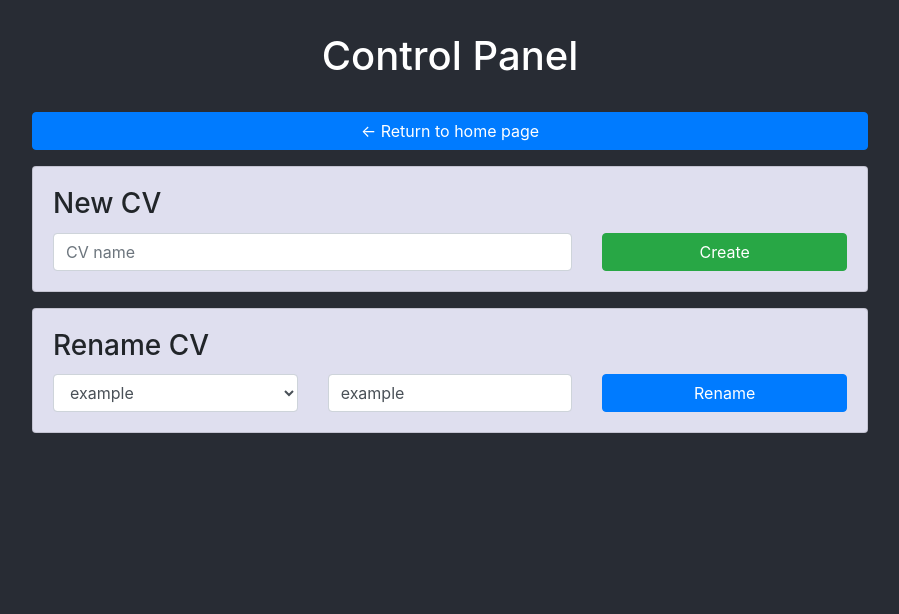
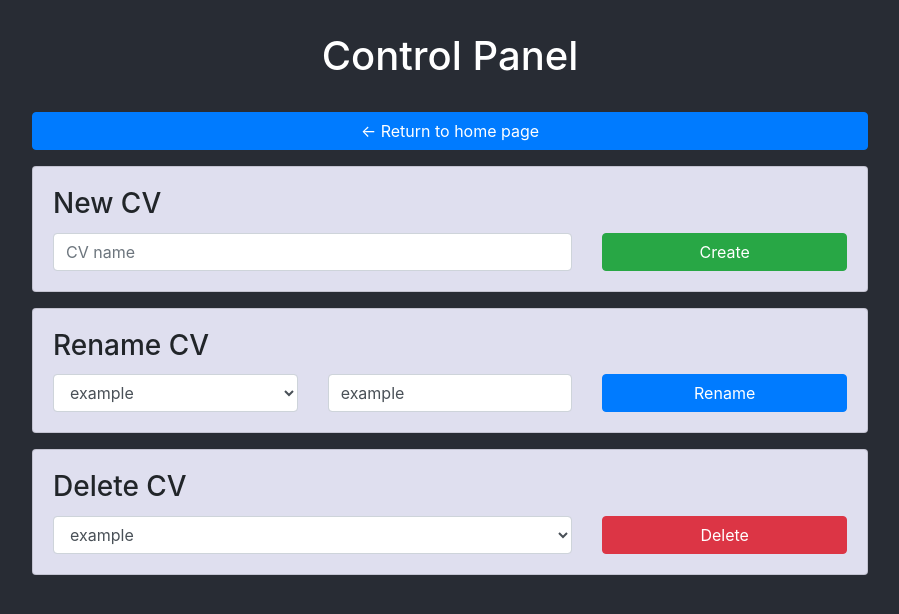
Before and after one commit to WKHAllen/BuildMyCV, a React (Create React App) app: page /control in a window 1280 px wide. Shown: the top 614 px of the page, without its empty margins (190-1089 px from the left). Built offline with nearby package versions, Linux system fonts and the light colour scheme.

Commit message:
Add CV delete button

```diff
--- a/src/components/App.tsx
+++ b/src/components/App.tsx
@@ -56,6 +56,7 @@ export default class App extends React.Component<AppProps, AppState> {
 		this.selectCV = this.selectCV.bind(this);
 		this.createCV = this.createCV.bind(this);
 		this.renameCV = this.renameCV.bind(this);
+		this.deleteCV = this.deleteCV.bind(this);
 	}
 
 	componentDidMount() {
@@ -101,7 +102,8 @@ export default class App extends React.Component<AppProps, AppState> {
 							openCV={this.state.openCV}
 							selectCV={this.selectCV}
 							createCV={this.createCV}
-							renameCV={this.renameCV} />
+							renameCV={this.renameCV}
+							deleteCV={this.deleteCV} />
 					</Route>
 					<Route exact path="/export">
 						<Export
@@ -188,6 +190,19 @@ export default class App extends React.Component<AppProps, AppState> {
 		});
 	}
 
+	private deleteCV(cvName: string): void {
+		if (cvName !== 'example') {
+			cvedit.deleteCV(cvName);
+			const cvOptions = cvedit.getCVNames();
+			const openCV = cvOptions[0];
+			cvedit.setOpen(openCV);
+			this.setState({
+				cvOptions: cvOptions,
+				openCV: openCV
+			});
+		}
+	}
+
 	private duplicate(object: any): any {
 		return JSON.parse(JSON.stringify(object));
 	}
--- a/src/components/ControlPanel.tsx
+++ b/src/components/ControlPanel.tsx
@@ -10,12 +10,14 @@ export interface ControlPanelProps {
 	selectCV: (cvName: string) => void;
 	createCV: (cvName: string) => void;
 	renameCV: (cvName: string, newCVName: string) => void;
+	deleteCV: (cvName: string) => void;
 }
 
 export interface ControlPanelState {
 	newCVName: string;
 	selectedRenameCV: string;
 	renamedCVName: string;
+	selectedDeleteCV: string;
 }
 
 export default class ControlPanel extends React.Component<ControlPanelProps, ControlPanelState> {
@@ -25,7 +27,8 @@ export default class ControlPanel extends React.Component<ControlPanelProps, Con
 		this.state = {
 			newCVName: '',
 			selectedRenameCV: props.openCV,
-			renamedCVName: props.openCV
+			renamedCVName: props.openCV,
+			selectedDeleteCV: props.openCV
 		};
 	}
 
@@ -71,7 +74,7 @@ export default class ControlPanel extends React.Component<ControlPanelProps, Con
 								<div className="col-4">
 									<ControlledSelect
 										className="form-control"
-										id="cv-select"
+										id="rename-cv-select"
 										options={this.arrayToMap(this.props.cvOptions)}
 										value={this.state.selectedRenameCV}
 										onChange={(event) => this.setState({
@@ -99,40 +102,30 @@ export default class ControlPanel extends React.Component<ControlPanelProps, Con
 						</form>
 					</div>
 				</div>
-				{/* <div className="ControlPanel-Row row">
-					<div className="col-6">
+				<div className="ControlPanel-Card card mb-3">
+					<div className="card-body">
+						<h3 className="card-title">Delete CV</h3>
+						<form onSubmit={(event) => this.onDeleteCVSubmit(event)}>
+							<div className="row">
+								<div className="col-8">
 									<ControlledSelect
 										className="form-control"
-							id="cv-select"
+										id="delete-cv-select"
 										options={this.arrayToMap(this.props.cvOptions)}
-							value={this.props.openCV} />
+										value={this.state.selectedDeleteCV}
+										onChange={(event) => this.setState({ selectedDeleteCV: event.target.value })} />
 								</div>
-					<div className="col-6">
+								<div className="col-4">
 									<button
-							type="button"
-							className="btn btn-success btn-block"
-							data-toggle="modal"
-							data-target="#exampleModal">
-								New CV
+										type="submit"
+										className="btn btn-danger btn-block">
+											Delete
 									</button>
 								</div>
 							</div>
-				<div className="ControlPanel-Row row">
-					<div className="col-6">
-						<button
-							type="button"
-							className="btn btn-warning btn-block">
-								Rename CV
-						</button>
+						</form>
 					</div>
-					<div className="col-6">
-						<button
-							type="button"
-							className="btn btn-danger btn-block">
-								Delete CV
-						</button>
 				</div>
-				</div> */}
 			</div>
 		);
 	}
@@ -154,6 +147,12 @@ export default class ControlPanel extends React.Component<ControlPanelProps, Con
 		this.props.selectCV(this.state.renamedCVName);
 	}
 
+	private onDeleteCVSubmit(event: React.FormEvent<HTMLFormElement>): void {
+		event.preventDefault();
+
+		this.props.deleteCV(this.state.selectedDeleteCV);
+	}
+
 	private arrayToMap(arr: any[]): any {
 		let arrayMap: any = {};
 		for (const value of arr) {
--- a/src/cvedit.ts
+++ b/src/cvedit.ts
@@ -70,6 +70,12 @@ export function renameCV(cvName: string, newCVName: string): void {
 
 export function deleteCV(cvName: string): void {
 	localStorage.removeItem(cvKeyPrefix + cvName);
+	let cvNames = getCVNames();
+	const nameIndex = cvNames.indexOf(cvName);
+	if (nameIndex !== -1) {
+		cvNames.splice(nameIndex, 1);
+		localStorage.setItem(cvNamesKey, JSON.stringify(cvNames));
+	}
 }
 
 export function getOpen(): string | null {
```
Lines whose indentation alone changed are shown as unchanged.
